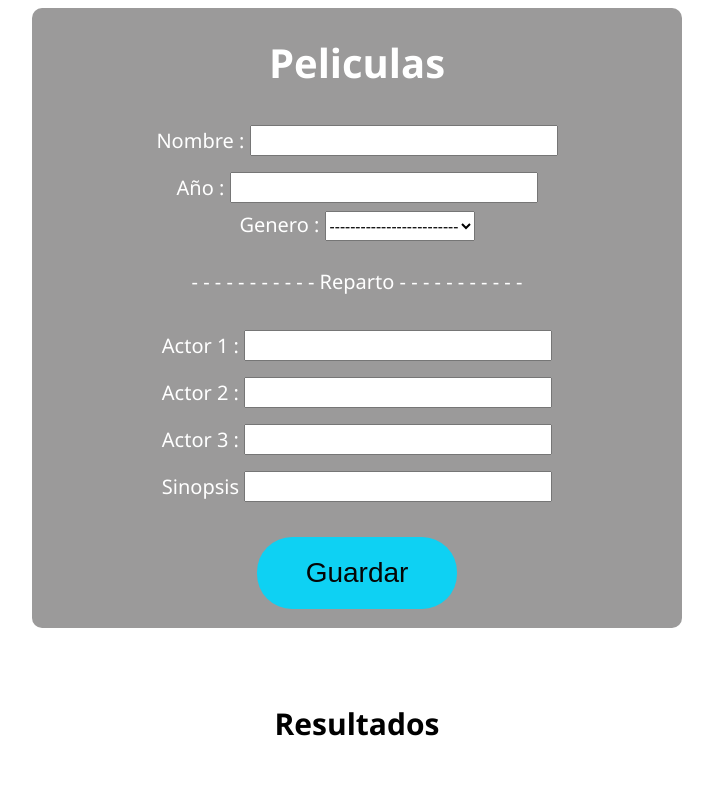
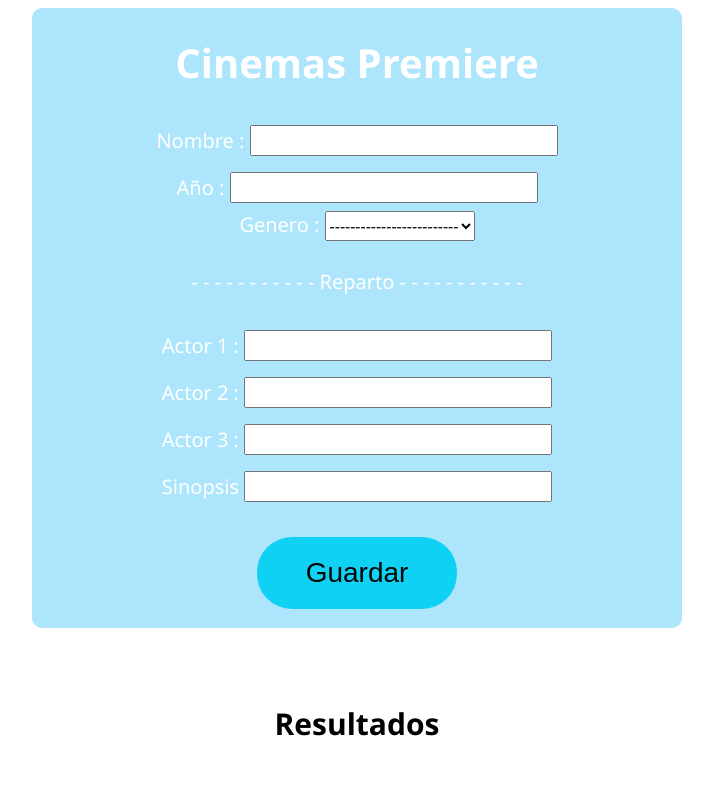
Before and after one commit to JoseZR/Ejercicio_13, a plain HTML site: page index.html in a window 1280 px wide. Shown: the top 800 px of the page, without its empty margins (283-996 px from the left). Drawn offline with nearby package versions, Linux system fonts and the light colour scheme; a script that the page names is missing.

Commit message:
Se cambio el color de fondo commit 2

```diff
--- a/estilos.css
+++ b/estilos.css
@@ -5,7 +5,7 @@
     }
 .formulario{
     text-align: center;
-    background: rgb(155, 154, 154);
+    background: rgb(173, 230, 252);
     width: 650px;
     height:620px;
     border-radius: 10px;
--- a/index.html
+++ b/index.html
@@ -17,7 +17,7 @@
 
 <div class="padre">
     <div class="formulario">
-        <h1>Peliculas</h1>
+        <h1>Cinemas Premiere</h1>
         <form id="formulario">
             <label>Nombre : </label>
         <input type="text" name="pelicula" onchange="agregarNombre(this)">
```
